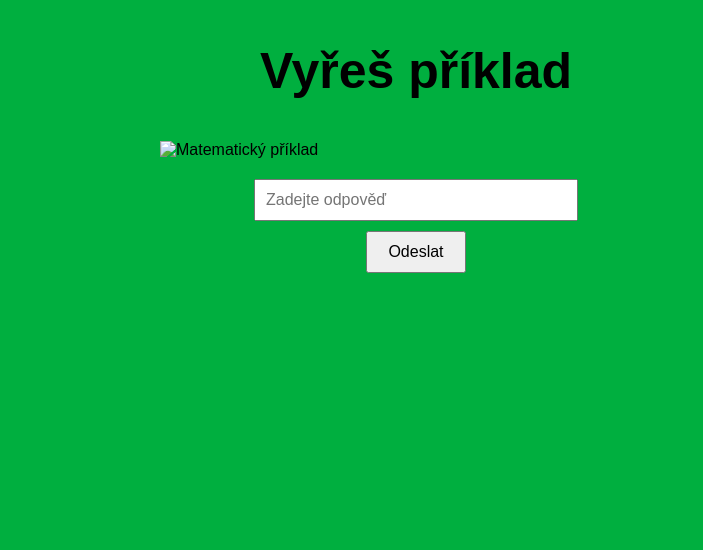
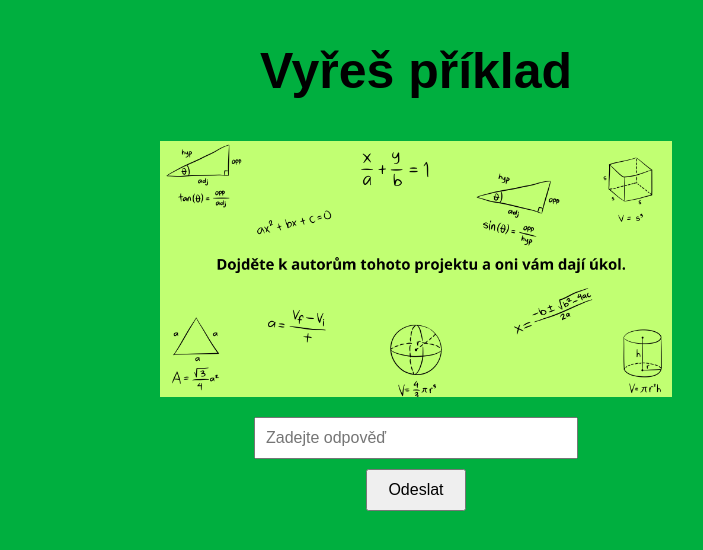
Before and after one commit to Ficmeister/Unikovka4, a plain HTML site: page index.html in a window 1280 px wide. Shown: the full height of the page, 224-927 px from the left. Drawn offline with Linux system fonts and the light colour scheme.

Commit message:
Update index.html

```diff
--- a/index.html
+++ b/index.html
@@ -100,11 +100,11 @@
 
     <script>
             const images = [
-                { src: "math1_white.png", correctAnswer: "1" },
-                { src: "math1_green.png", correctAnswer: "2" },
-                { src: "math_example3.png", correctAnswer: "3" },
-                { src: "math_example4.png", correctAnswer: "4" },
-                { src: "math_example5.png", correctAnswer: "5" }
+                { src: "16.png", correctAnswer: "36" },
+                { src: "17.png", correctAnswer: "1" },
+                { src: "18.png", correctAnswer: "-3502,8" },
+                { src: "19.png", correctAnswer: "2430" },
+                { src: "20.png", correctAnswer: "42" }
              ];
              const memes = [
                 { src: "meme1.jpg"},
@@ -115,7 +115,29 @@
                 { src: "meme6.png"},
                 { src: "meme7.png"},
                 { src: "meme8.png"},
-                { src: "meme9.png"}
+                { src: "meme9.png"},
+                { src: "meme10.png"},
+                { src: "meme11.png"},
+                { src: "meme12.png"},
+                { src: "meme13.png"},
+                { src: "meme14.png"},
+                { src: "meme15.png"},
+                { src: "meme16.png"},
+                { src: "meme17.png"},
+                { src: "meme18.png"},
+                { src: "meme19.png"},
+                { src: "meme20.png"},
+                { src: "meme21.png"},
+                { src: "meme22.png"},
+                { src: "meme23.png"},
+                { src: "meme24.png"},
+                { src: "meme25.png"},
+                { src: "meme26.png"},
+                { src: "meme27.png"},
+                { src: "meme28.png"},
+                { src: "meme29.png"},
+                { src: "meme30.png"},
+                { src: "meme31.png"}
              ];
 
         let randomMeme;
```
